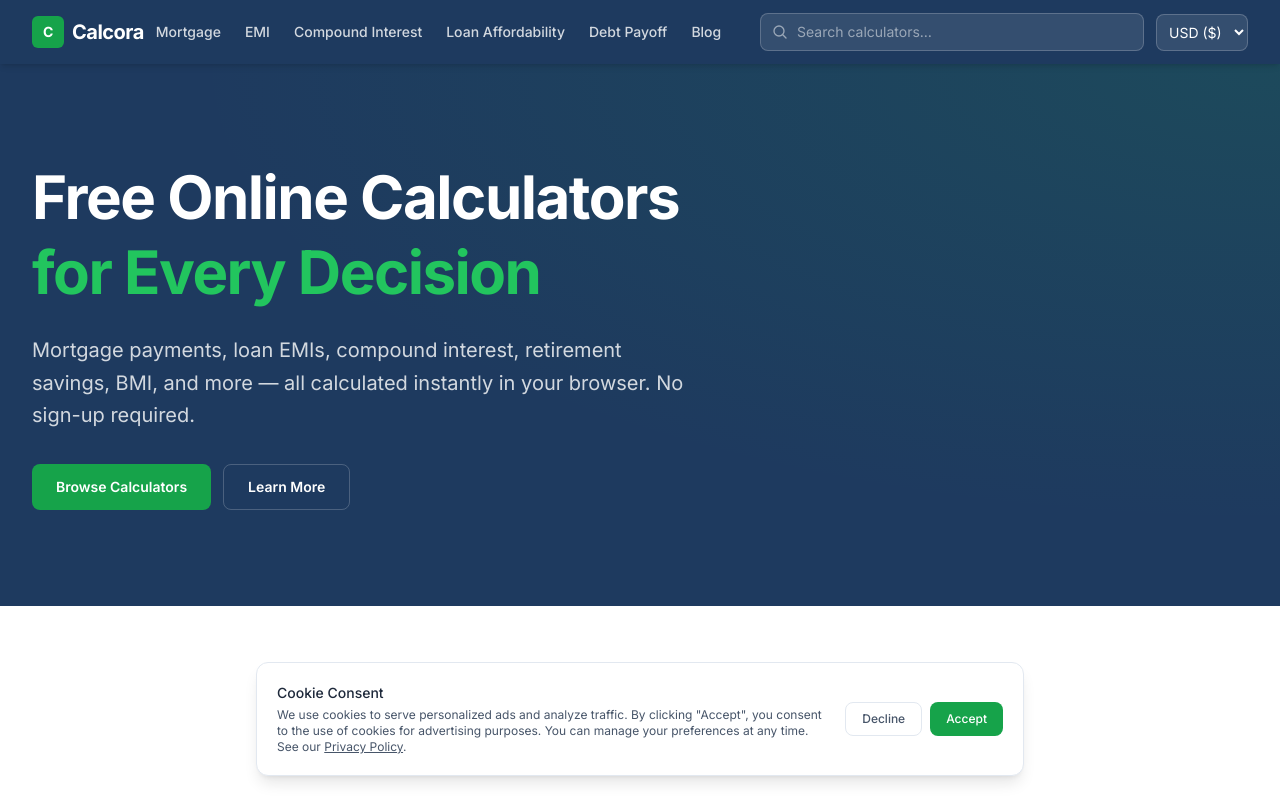
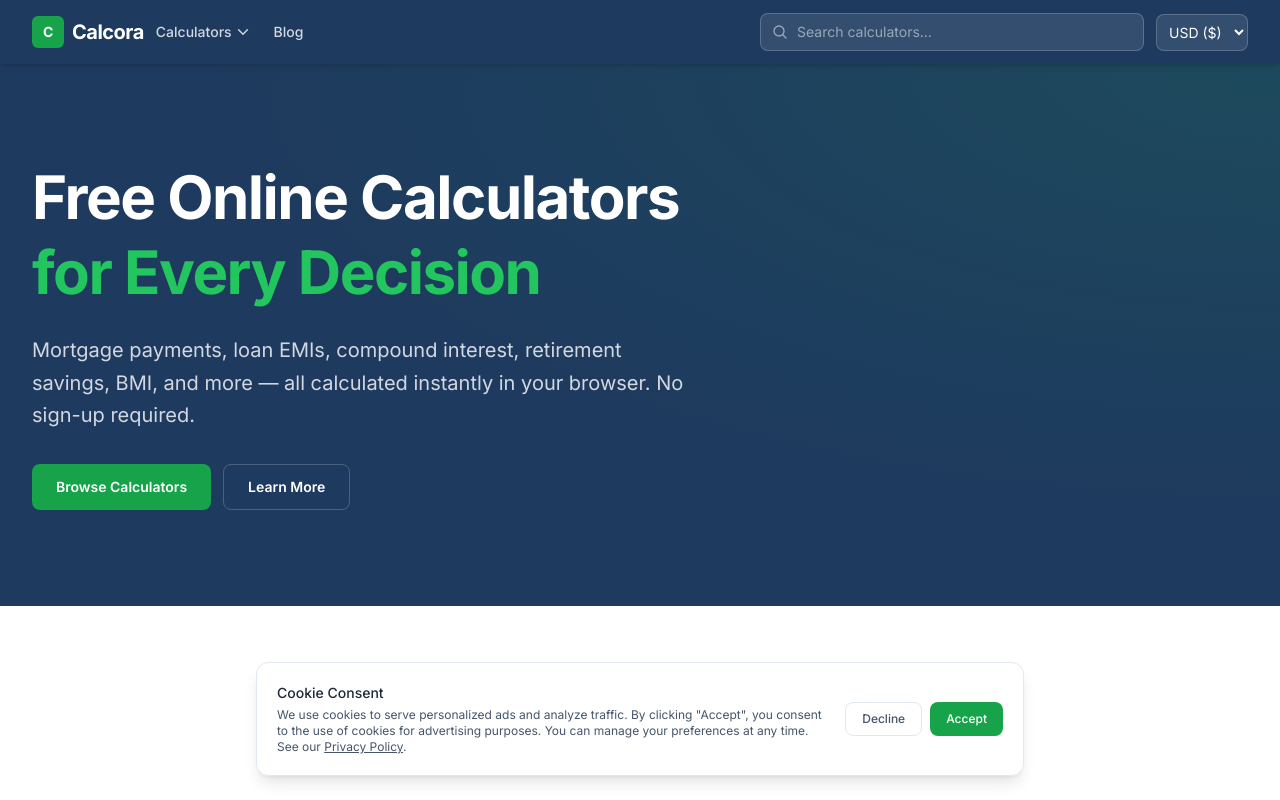
Before and after one commit to kushinaakintokunsunday-afk/calcora-website, a Next.js app: page / in a window 1280 px wide. Shown: the top 800 px of the page. Built offline with nearby package versions, Linux system fonts and the light colour scheme.

Commit message:
Rework header with categorized calculators dropdown driven by registry

```diff
--- a/src/components/CalculatorGrid.tsx
+++ b/src/components/CalculatorGrid.tsx
@@ -1,6 +1,6 @@
 import Link from "next/link";
 import type { ReactNode } from "react";
-import { CALCULATORS } from "@/lib/registry";
+import { CALCULATORS, CATEGORY_LABELS } from "@/lib/registry";
 import type { CalculatorMeta, CalculatorCategory } from "@/lib/registry";
 
 export const CALCULATOR_ICONS: Record<string, ReactNode> = {
@@ -194,35 +194,29 @@ function getIcon(slug: string): ReactNode {
 
 const CATEGORY_STYLES: Record<
   CalculatorCategory,
-  { label: string; tile: string; chip: string }
+  { tile: string; chip: string }
 > = {
   mortgage: {
-    label: "Loans & Mortgage",
     tile: "from-blue-600 to-indigo-600",
     chip: "bg-blue-50 text-blue-700 border-blue-100",
   },
   finance: {
-    label: "Personal Finance",
     tile: "from-emerald-500 to-teal-600",
     chip: "bg-emerald-50 text-emerald-700 border-emerald-100",
   },
   investment: {
-    label: "Investing",
     tile: "from-violet-500 to-purple-600",
     chip: "bg-violet-50 text-violet-700 border-violet-100",
   },
   tax: {
-    label: "Taxes",
     tile: "from-amber-500 to-orange-600",
     chip: "bg-amber-50 text-amber-700 border-amber-100",
   },
   health: {
-    label: "Health & Fitness",
     tile: "from-rose-500 to-pink-600",
     chip: "bg-rose-50 text-rose-700 border-rose-100",
   },
   utility: {
-    label: "Everyday Tools",
     tile: "from-sky-500 to-blue-600",
     chip: "bg-sky-50 text-sky-700 border-sky-100",
   },
@@ -244,7 +238,7 @@ export function CalculatorCard({ calc }: { calc: CalculatorMeta }) {
         <span
           className={`shrink-0 rounded-full border px-2.5 py-0.5 text-[11px] font-medium ${style.chip}`}
         >
-          {style.label}
+          {CATEGORY_LABELS[calc.category]}
         </span>
       </div>
       <h3 className="text-lg font-semibold text-navy mb-1">{calc.title}</h3>
--- a/src/components/Header.tsx
+++ b/src/components/Header.tsx
@@ -4,18 +4,29 @@ import Link from "next/link";
 import { useState } from "react";
 import { SearchBox } from "@/components/SearchBox";
 import { CountrySelector } from "@/components/CountrySelector";
+import {
+  CALCULATORS,
+  CATEGORY_LABELS,
+  type CalculatorCategory,
+} from "@/lib/registry";
 
-const NAV_ITEMS = [
-  { href: "/mortgage-calculator/", label: "Mortgage" },
-  { href: "/emi-calculator/", label: "EMI" },
-  { href: "/compound-interest-calculator/", label: "Compound Interest" },
-  { href: "/loan-affordability-calculator/", label: "Loan Affordability" },
-  { href: "/debt-payoff-calculator/", label: "Debt Payoff" },
-  { href: "/blog/", label: "Blog" },
+const CATEGORY_ORDER: CalculatorCategory[] = [
+  "mortgage",
+  "finance",
+  "investment",
+  "tax",
+  "health",
+  "utility",
 ];
 
 export function Header() {
   const [mobileOpen, setMobileOpen] = useState(false);
+
+  const groups = CATEGORY_ORDER.map((category) => ({
+    category,
+    label: CATEGORY_LABELS[category],
+    tools: CALCULATORS.filter((calc) => calc.category === category),
+  }));
 
   return (
     <header className="sticky top-0 z-50 bg-navy text-white shadow-md">
@@ -29,15 +40,58 @@ export function Header() {
           </Link>
 
           <nav className="hidden lg:flex items-center gap-6 text-sm font-medium">
-            {NAV_ITEMS.map((item) => (
-              <Link
-                key={item.href}
-                href={item.href}
-                className="text-white/80 hover:text-white transition-colors"
+            <div className="relative group">
+              <button
+                type="button"
+                className="inline-flex items-center gap-1 py-2 text-white/80 hover:text-white transition-colors"
+                aria-haspopup="true"
+                aria-expanded={false}
               >
-                {item.label}
-              </Link>
-            ))}
+                Calculators
+                <svg className="h-3.5 w-3.5" fill="none" viewBox="0 0 24 24" strokeWidth={2.5} stroke="currentColor">
+                  <path strokeLinecap="round" strokeLinejoin="round" d="M19.5 8.25l-7.5 7.5-7.5-7.5" />
+                </svg>
+              </button>
+              <div className="invisible absolute left-1/2 -translate-x-1/2 top-full pt-3 opacity-0 transition-opacity group-hover:visible group-hover:opacity-100">
+                <div className="max-h-[70vh] w-[720px] overflow-y-auto rounded-xl border border-border bg-white p-6 text-left shadow-xl">
+                  <div className="grid grid-cols-2 gap-x-8 gap-y-5">
+                    {groups.map((group) => (
+                      <div key={group.category}>
+                        <h4 className="text-xs font-semibold text-text-muted uppercase tracking-wider mb-2">
+                          {group.label}
+                        </h4>
+                        <ul className="space-y-1">
+                          {group.tools.map((tool) => (
+                            <li key={tool.slug}>
+                              <Link
+                                href={tool.path}
+                                className="block text-sm py-0.5 text-text-secondary hover:text-navy hover:underline"
+                              >
+                                {tool.title}
+                              </Link>
+                            </li>
+                          ))}
+                        </ul>
+                      </div>
+                    ))}
+                  </div>
+                  <div className="mt-6 border-t border-border pt-4">
+                    <Link
+                      href="/"
+                      className="inline-flex items-center gap-1 text-sm font-medium text-green hover:underline"
+                    >
+                      View all calculators
+                      <svg className="h-3.5 w-3.5" fill="none" viewBox="0 0 24 24" strokeWidth={2} stroke="currentColor">
+                        <path strokeLinecap="round" strokeLinejoin="round" d="M8.25 4.5l7.5 7.5-7.5 7.5" />
+                      </svg>
+                    </Link>
+                  </div>
+                </div>
+              </div>
+            </div>
+            <Link href="/blog/" className="text-white/80 hover:text-white transition-colors">
+              Blog
+            </Link>
           </nav>
 
           <div className="hidden md:block flex-1 max-w-sm ml-auto">
@@ -69,24 +123,42 @@ export function Header() {
       </div>
 
       {mobileOpen && (
-        <nav className="md:hidden border-t border-white/10 bg-navy-dark px-4 py-3 space-y-4">
+        <nav className="md:hidden border-t border-white/10 bg-navy-dark px-4 py-4 space-y-6">
           <div className="max-w-sm">
             <SearchBox />
           </div>
           <div>
             <CountrySelector />
           </div>
-          <div className="pt-1 border-t border-white/10">
-            {NAV_ITEMS.map((item) => (
+          <div className="space-y-5 pt-1 border-t border-white/10">
+            {groups.map((group) => (
+              <div key={group.category}>
+                <h4 className="text-xs font-semibold text-white/50 uppercase tracking-wider mb-2">
+                  {group.label}
+                </h4>
+                <div className="grid grid-cols-1 gap-x-6">
+                  {group.tools.map((tool) => (
+                    <Link
+                      key={tool.slug}
+                      href={tool.path}
+                      className="block py-1.5 text-sm font-medium text-white/80 hover:text-white"
+                      onClick={() => setMobileOpen(false)}
+                    >
+                      {tool.title}
+                    </Link>
+                  ))}
+                </div>
+              </div>
+            ))}
+            <div className="border-t border-white/10 pt-3">
               <Link
-                key={item.href}
-                href={item.href}
+                href="/blog/"
                 className="block py-2 text-sm font-medium text-white/80 hover:text-white"
                 onClick={() => setMobileOpen(false)}
               >
-                {item.label}
+                Blog
               </Link>
-            ))}
+            </div>
           </div>
         </nav>
       )}
--- a/src/lib/registry.ts
+++ b/src/lib/registry.ts
@@ -1,6 +1,15 @@
 import type { CountryCode } from "./countries";
 
 export type CalculatorCategory = "mortgage" | "finance" | "investment" | "tax" | "health" | "utility";
+
+export const CATEGORY_LABELS: Record<CalculatorCategory, string> = {
+  mortgage: "Loans & Mortgage",
+  finance: "Personal Finance",
+  investment: "Investing",
+  tax: "Taxes",
+  health: "Health & Fitness",
+  utility: "Everyday Tools",
+};
 
 export interface CalculatorMeta {
   slug: string;
```
